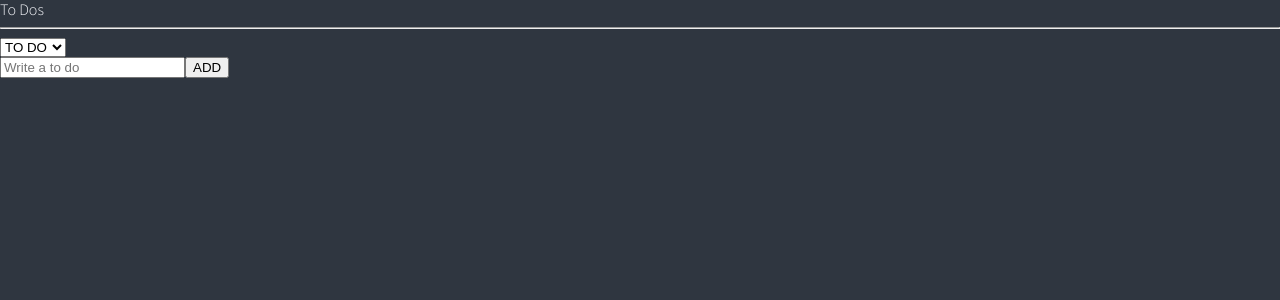
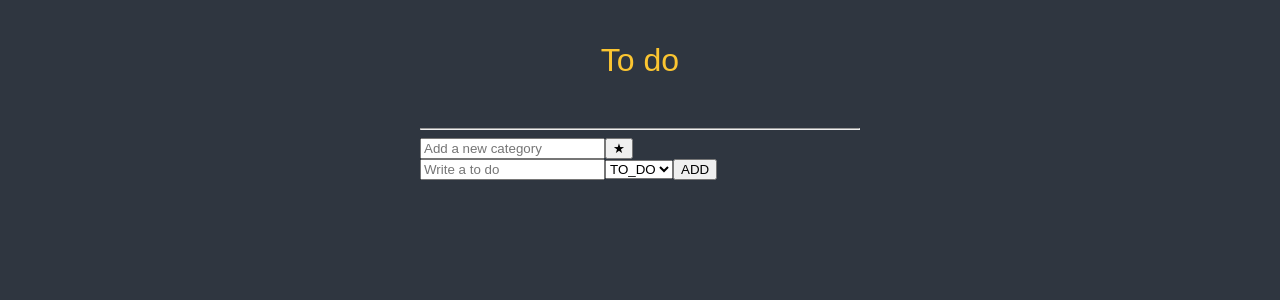
Before and after one commit to Coral272/react-todo-app, a React (Create React App) app: page / in a window 1280 px wide. Shown: the top 300 px of the page. Built offline with nearby package versions, Linux system fonts and the light colour scheme.

Commit message:
custom categories

```diff
--- a/src/atoms.tsx
+++ b/src/atoms.tsx
@@ -17,6 +17,13 @@ export interface IToDo {
   // typescript는 데이터 타입 말고도 어떤 내용이 들어가야하는 지도 명시할수 있음
 }
 
+// (기존 + 커스텀)카테고리 목록
+export const customCategoryState = atom<string[]>({
+  key: "customCategory",
+  default: [Categories.TO_DO, Categories.DOING, Categories.DONE],
+});
+
+// toDo의 카테고리 속성
 export const categoryState = atom<Categories>({
   key: "category",
   default: Categories.TO_DO,
--- /dev/null
+++ b/src/components/CreateCategory.tsx
@@ -0,0 +1,29 @@
+import { useForm } from "react-hook-form";
+import { useSetRecoilState } from "recoil";
+import { customCategoryState } from "../atoms";
+
+interface IForm {
+  newCategory: string;
+}
+
+function CreateCategory() {
+  const { register, handleSubmit, setValue } = useForm<IForm>();
+  const setCategories = useSetRecoilState(customCategoryState);
+
+  const onValid = ({ newCategory }: IForm) => {
+    setCategories((oldCategories) => [...oldCategories, newCategory]);
+    setValue("newCategory", "");
+  };
+
+  return (
+    <form onSubmit={handleSubmit(onValid)}>
+      <input
+        {...register("newCategory")}
+        placeholder="Add a new category"
+      ></input>
+      <button> ★ </button>
+    </form>
+  );
+}
+
+export default CreateCategory;
--- a/src/components/CreateToDo.tsx
+++ b/src/components/CreateToDo.tsx
@@ -1,6 +1,6 @@
 import { useForm } from "react-hook-form";
-import { useRecoilValue, useSetRecoilState } from "recoil";
-import { categoryState, toDoState } from "../atoms";
+import { useRecoilValue, useSetRecoilState, useRecoilState } from "recoil";
+import { categoryState, toDoState, customCategoryState } from "../atoms";
 
 interface IForm {
   toDo: string;
@@ -8,7 +8,14 @@ interface IForm {
 
 function CreateToDo() {
   const setToDos = useSetRecoilState(toDoState);
+  const categories = useRecoilValue(customCategoryState);
   const currentCategory = useRecoilValue(categoryState);
+  const [category, setCategory] = useRecoilState(categoryState);
+  const sortCategory = (event: React.FormEvent<HTMLSelectElement>) => {
+    // console.log(event.currentTarget.value);
+    // 이 value를 categoryState atom과 연결해야함
+    setCategory(event.currentTarget.value as any);
+  };
 
   const { register, handleSubmit, setValue } = useForm<IForm>();
 
@@ -29,6 +36,14 @@ function CreateToDo() {
         })}
         placeholder="Write a to do"
       ></input>
+      <select value={category} onInput={sortCategory}>
+        {categories.map((category) => (
+          <option key={category} value={category}>
+            {category}
+          </option>
+        ))}
+      </select>
+
       <button> ADD </button>
     </form>
   );
--- a/src/components/ToDoList.tsx
+++ b/src/components/ToDoList.tsx
@@ -1,30 +1,46 @@
-import { useRecoilState, useRecoilValue } from "recoil";
-import { Categories, categoryState, toDoSelector } from "../atoms";
+import { useRecoilValue } from "recoil";
+import styled from "styled-components";
+import { toDoSelector } from "../atoms";
 import CreateToDo from "./CreateToDo";
 import ToDo from "./ToDo";
+import CreateCategory from "./CreateCategory";
+
+const Container = styled.div`
+  padding: 0px 20px;
+  max-width: 480px;
+  margin: 0 auto;
+`;
+
+const Header = styled.header`
+  display: flex;
+  justify-content: center;
+  align-items: center;
+  width: 100%;
+  height: 15vh;
+  padding: 10px 10px;
+`;
+
+const Title = styled.h1`
+  font-size: 32px;
+  font-weight: 400;
+  text-align: center;
+  color: ${(props) => props.theme.accentColor};
+`;
 
 function ToDoList() {
   const toDos = useRecoilValue(toDoSelector);
-  const [category, setCategory] = useRecoilState(categoryState);
-  const sortCategory = (event: React.FormEvent<HTMLSelectElement>) => {
-    // console.log(event.currentTarget.value);
-    // 이 value를 categoryState atom과 연결해야함
-    setCategory(event.currentTarget.value as any);
-  };
   return (
-    <div>
-      <h1>To Dos</h1>
+    <Container>
+      <Header>
+        <Title>To do</Title>
+      </Header>
       <hr />
-      <select value={category} onInput={sortCategory}>
-        <option value={Categories.TO_DO}>TO DO</option>
-        <option value={Categories.DOING}>DOING</option>
-        <option value={Categories.DONE}>DONE</option>
-      </select>
+      <CreateCategory />
       <CreateToDo />
       {toDos?.map((toDo) => (
         <ToDo key={toDo.id} {...toDo} />
       ))}
-    </div>
+    </Container>
   );
 }
 
```
Also changed, not shown: src/components/ToDo.tsx (+1 -28 lines).
